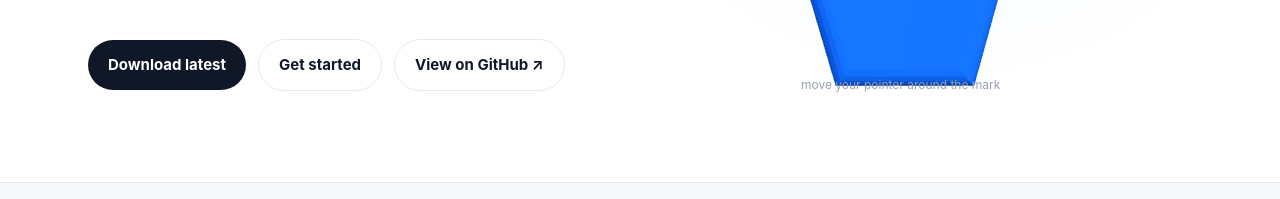
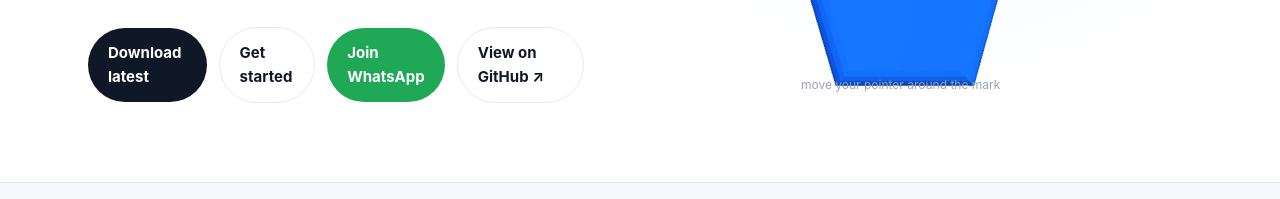
Before and after one commit to Reuben123t/plain-lang, a website: page website/index.html in a window 1280 px wide. Shown: the part 578-777 px from the top of the page. Drawn offline with nearby package versions, Linux system fonts and the light colour scheme; animation ran at ten frames a second.

Commit message:
feat: add WhatsApp link to homepage hero

```diff
--- a/website/index.html
+++ b/website/index.html
@@ -20,7 +20,7 @@
 <body>
   <header><div class="wrap nav"><a class="brand" href="#"><span class="brand-mark">P</span>PLAIN</a><nav class="nav-links"><a href="#language">Language</a><a href="#tools">Tools</a><a href="https://github.com/Reuben123t/plain-lang">GitHub</a></nav><a class="nav-cta" href="docs/getting-started.md">Start building</a></div></header>
   <main>
-    <section class="hero"><div class="wrap hero-grid"><div><div class="eyebrow">A language for curious builders</div><h1>Code that <em>sounds</em> like you.</h1><p class="hero-copy">PLAIN is a readable programming language for learning quickly, building clearly, and shipping useful ideas.</p><div class="actions"><a class="button primary" href="https://github.com/Reuben123t/plain-lang/releases/latest/download/plain.exe">Download latest</a><a class="button secondary" href="docs/getting-started.md">Get started</a><a class="button secondary" href="https://github.com/Reuben123t/plain-lang">View on GitHub ↗</a></div></div><div class="scene" aria-label="Animated 3D PLAIN mark"><div class="scene-label">move your pointer around the mark</div></div></div></section>
+    <section class="hero"><div class="wrap hero-grid"><div><div class="eyebrow">A language for curious builders</div><h1>Code that <em>sounds</em> like you.</h1><p class="hero-copy">PLAIN is a readable programming language for learning quickly, building clearly, and shipping useful ideas.</p><div class="actions"><a class="button primary" href="https://github.com/Reuben123t/plain-lang/releases/latest/download/plain.exe">Download latest</a><a class="button secondary" href="docs/getting-started.md">Get started</a><a class="button whatsapp" href="https://chat.whatsapp.com/KqZpDWoNn5p6IeUZD6GAju" target="_blank" rel="noopener">Join WhatsApp</a><a class="button secondary" href="https://github.com/Reuben123t/plain-lang">View on GitHub ↗</a></div></div><div class="scene" aria-label="Animated 3D PLAIN mark"><div class="scene-label">move your pointer around the mark</div></div></div></section>
     <div class="strip"><div class="wrap"><span><strong>PLAIN 1.2</strong> · MIT licensed · open source</span><span>Node.js 22+ · Browser playground · VS Code tools</span></div></div>
     <section class="content" id="language"><div class="wrap"><div class="section-head"><h2>Simple on the surface. Powerful underneath.</h2><p>Everything is designed to help you spend less time fighting syntax and more time making things.</p></div><div class="cards"><article class="card"><span class="card-number">01 / READABLE</span><h3>Friendly syntax</h3><p>English-style statements, familiar expressions, explicit blocks, and diagnostics that explain what happened.</p></article><article class="card" id="tools"><span class="card-number">02 / READY</span><h3>Tools included</h3><p>A local CLI, formatter, tests, standard library, browser runtime, and a focused VS Code extension.</p></article><article class="card"><span class="card-number">03 / OPEN</span><h3>Built in public</h3><p>Explore the source, learn from examples, report issues, and help shape a language from the start.</p></article></div></div></section>
     <section class="content"><div class="wrap"><div class="try"><div><h2>Try your first program.</h2><p>Install PLAIN from GitHub or open the source to start experimenting today.</p></div><a class="button" href="docs/tutorial.md">Read the tutorial →</a></div></div></section>
```
